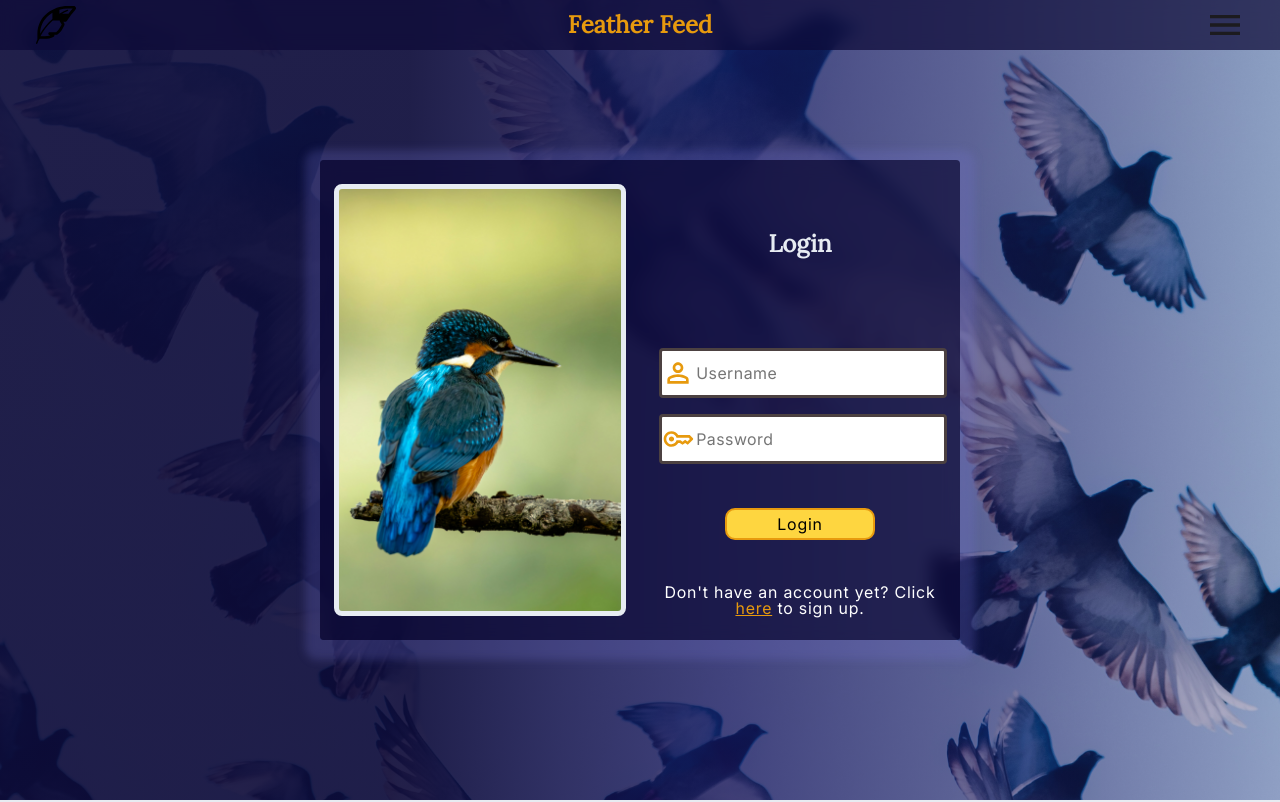
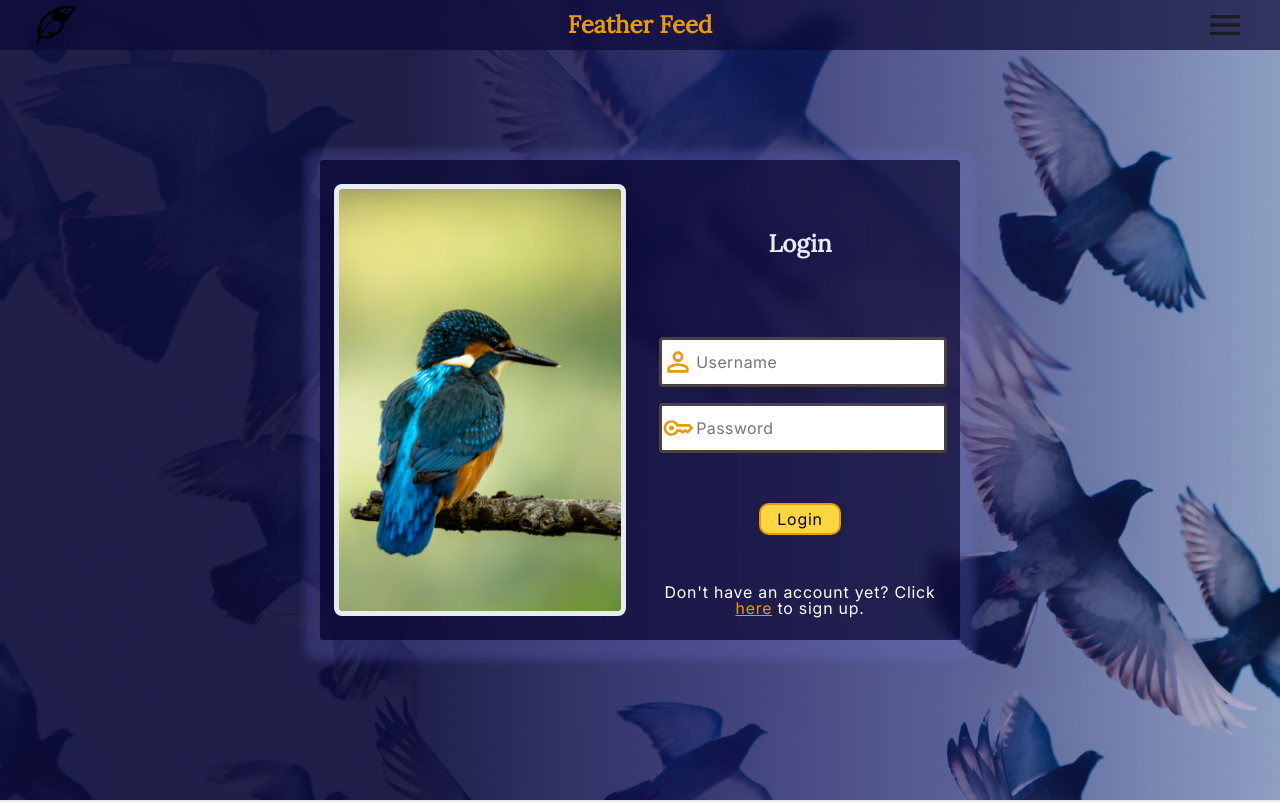
Before and after one commit to bubblecup-12/VogelSocialMedia, a React (Create React App) app in the folder code/frontend/: page /login in a window 1280 px wide. Shown: the top 802 px of the page. Built offline with nearby package versions, Linux system fonts and the light colour scheme.

Commit message:
add edit button to edit the bio

```diff
--- /dev/null
+++ b/code/frontend/src/components/ButtonPrimary.tsx
@@ -0,0 +1,18 @@
+import "./buttonPrimary.css";
+
+interface ButtonPrimaryProps {
+  value: string;
+  onClick?: () => void;
+}
+
+export default function ButtonPrimary({ value, onClick }: ButtonPrimaryProps) {
+  return (
+    <button
+      type="submit"
+      className="login-button body-m"
+      onClick={onClick}
+    >
+      {value}
+    </button>
+  );
+}
--- /dev/null
+++ b/code/frontend/src/components/buttonPrimary.css
@@ -0,0 +1,26 @@
+.login-button {
+    display: inline-flex;
+    padding: auto;
+    justify-content: center;
+    align-items: center;
+    cursor: pointer;
+    padding-left: 1rem;
+    padding-right: 1rem;
+    width: fit-content;
+
+    margin: 1rem;
+    border-radius: 10px;
+    border: 2px solid var(--Rotkehlchen-orange-default);
+    background: var(--Rotkehlchen-yellow-default);
+  }
+
+  .login-button:hover {
+    border-radius: 10px;
+    border: 2px solid var(--Rotkehlchen-orange-default);
+    background: var(--Rotkehlchen-yellow-hover);
+  }
+  .login-button:active {
+    border-radius: 10px;
+    border: 2px solid var(--Rotkehlchen-orange-default);
+    background: var(--Rotkehlchen-orange-default);
+  }
--- a/code/frontend/src/pages/LoginAndSignUpPage.tsx
+++ b/code/frontend/src/pages/LoginAndSignUpPage.tsx
@@ -1,6 +1,8 @@
 import "./loginAndSignUpPage.css";
 import { useEffect, useState } from "react";
 import axios from "axios";
+import { Button } from "@mui/material";
+import ButtonPrimary from "../components/ButtonPrimary";
 
 type FormData = {
   username: string;
@@ -134,11 +136,7 @@ function LoginAndSignUpPage({ signupProp }: { signupProp: boolean }) {
               </div>
             )}
           </div>
-          <input
-            type="submit"
-            className="login-button body-m"
-            value={signup ? "Sign up" : "Login"}
-          ></input>
+          <ButtonPrimary value={signup ? "Sign Up" : "Login"} />
           <div className="login-signup body-m" onClick={toggleLogin}>
             {signup
               ? "Already have an account? "
--- a/code/frontend/src/pages/loginAndSignUpPage.css
+++ b/code/frontend/src/pages/loginAndSignUpPage.css
@@ -28,29 +28,9 @@
 }
 
 .login-button {
-  display: inline-flex;
-  padding: auto;
-  justify-content: center;
-  align-items: center;
   gap: 10px;
   width: 150px;
   height: 32px;
-  cursor: pointer;
-
-  border-radius: 10px;
-  border: 2px solid var(--Rotkehlchen-orange-default);
-  background: var(--Rotkehlchen-yellow-default);
-}
-
-.login-button:hover {
-  border-radius: 10px;
-  border: 2px solid var(--Rotkehlchen-orange-default);
-  background: var(--Rotkehlchen-yellow-hover);
-}
-.login-button:active {
-  border-radius: 10px;
-  border: 2px solid var(--Rotkehlchen-orange-default);
-  background: var(--Rotkehlchen-orange-default);
 }
 
 .login-div-input {
```
